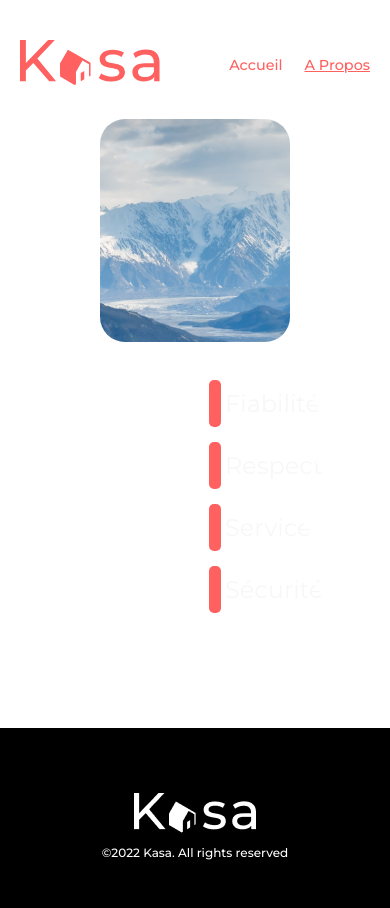
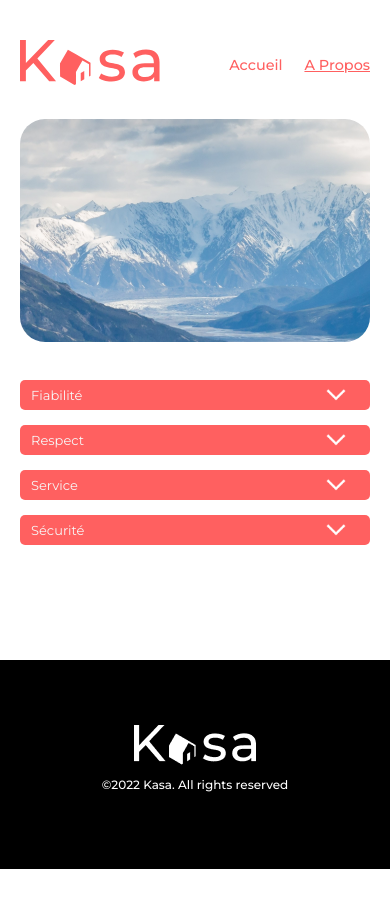
Before and after one commit to pepsizor1/P7OC, a React (Create React App) app: page /about in a window 390 px wide. Shown: the top 908 px of the page. After the commit the page ends 884 px from the top, so only its background shows below. Built offline with nearby package versions, Linux system fonts and the light colour scheme.

Commit message:
add responsive on about page

```diff
--- a/src/App.css
+++ b/src/App.css
@@ -856,7 +856,11 @@ margin-bottom: 150px;
 
 
 @media only screen and (max-width: 900px) {
+  .about {
 
+    margin-left: 20px;
+    margin-right: 20px;
+}
   .singleproduct {
     margin-left: 60px;
     margin-right: 60px;
@@ -899,10 +903,42 @@ margin-bottom: 150px;
 }
 }
 @media only screen and (max-width: 490px){
+
+  .show {
+    max-height: 500px;
+    padding: 12px 7px 12px 7px;
+    transition: max-height 250ms ease-in-out, padding 300ms ease-in-out;
+}
+
+  .about .Dropdown__text {
+
+    font-size: 12px;
+    margin-left: 20px;
+    margin-right: 20px;
+}
+
+  .about {
+
+    margin-left: 20px;
+    margin-right: 20px;
+}
+.about .Dropdown__button {
+  height: 30px;
+}
+.about p {
+  font-size: 13px;
+  margin-left: 5px;
+  padding-top: 7px;
+  padding-bottom: 7px;
+}
+.about .Dropdown {
+  margin-left: 0;
+  margin-right: 0;
+}
   .singleproduct .Dropdown__button {
     height: 30px;
 }
-.singleproduct .Dropdown img {
+ .Dropdown img {
   margin-top: 20px;
   height: 20px;
 }
```
